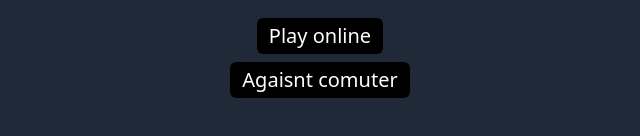
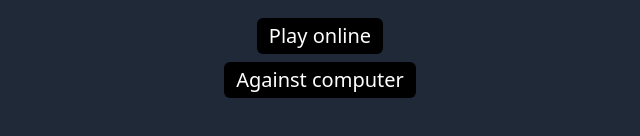
Before and after one commit to danieliyahu1/pokemon-memory-game, a React (Vite) app in the folder frontend/: page / in a window 1280 px wide. Shown: the part 180-316 px from the top of the page, without its empty margins (320-960 px from the left). Built offline with nearby package versions, Linux system fonts and the light colour scheme; no server answers.

Commit message:
refactor: fix typ on first screen

```diff
--- a/frontend/src/pages/Landing.tsx
+++ b/frontend/src/pages/Landing.tsx
@@ -75,7 +75,7 @@ import {PokemonMemoryPageProps} from '../App'
         {error && <p className="text-red-500">{error}</p>}
 
         <button onClick={handlePlayOnlineClick} id="find" className="mb-2 text-xl text-white bg-black px-3 py-1 rounded-md">Play online</button>
-        <button onClick={handlePlayAgaisntComputerClick} id="find" className="text-xl text-white bg-black px-3 py-1 rounded-md">Agaisnt comuter</button>
+        <button onClick={handlePlayAgaisntComputerClick} id="find" className="text-xl text-white bg-black px-3 py-1 rounded-md">Against computer</button>
 
         {loading && (
         <img id="loading" src={loadingGif} alt="Loading" className="w-[30px] mt-4" />
```
